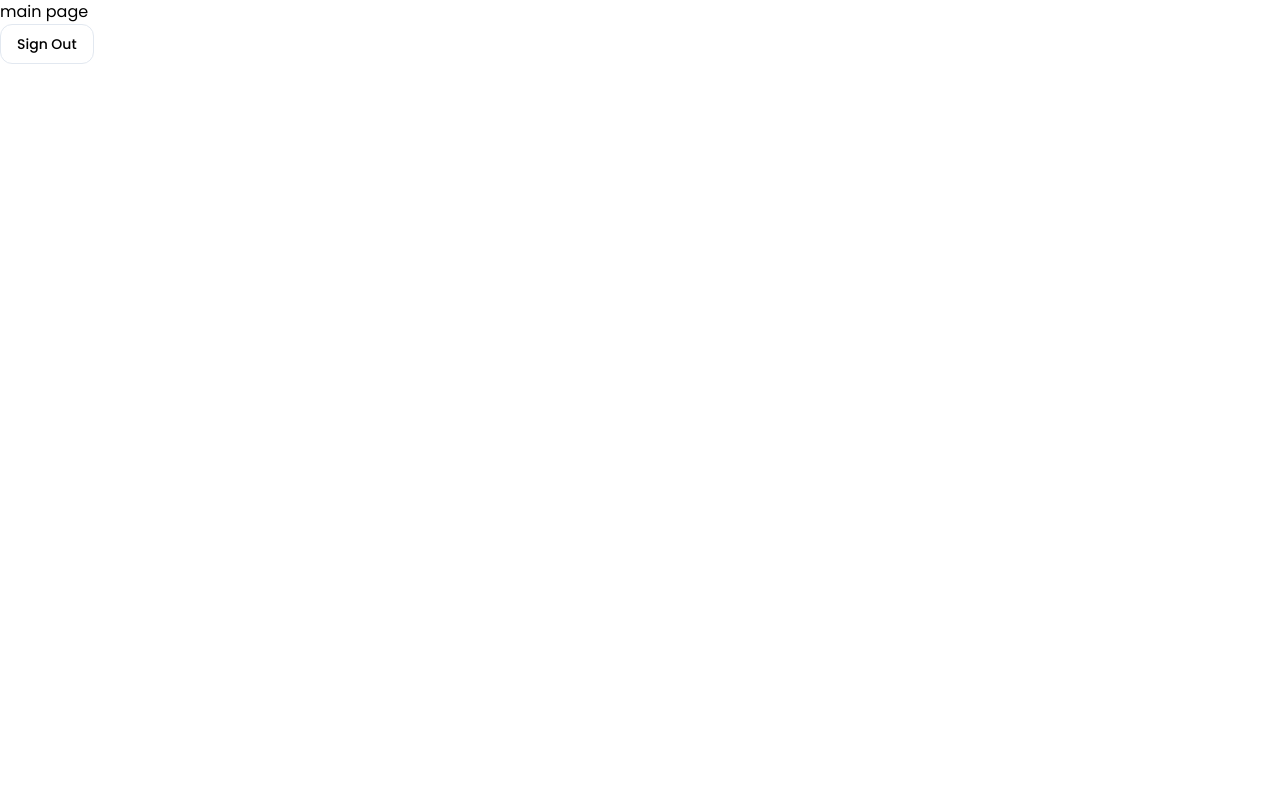
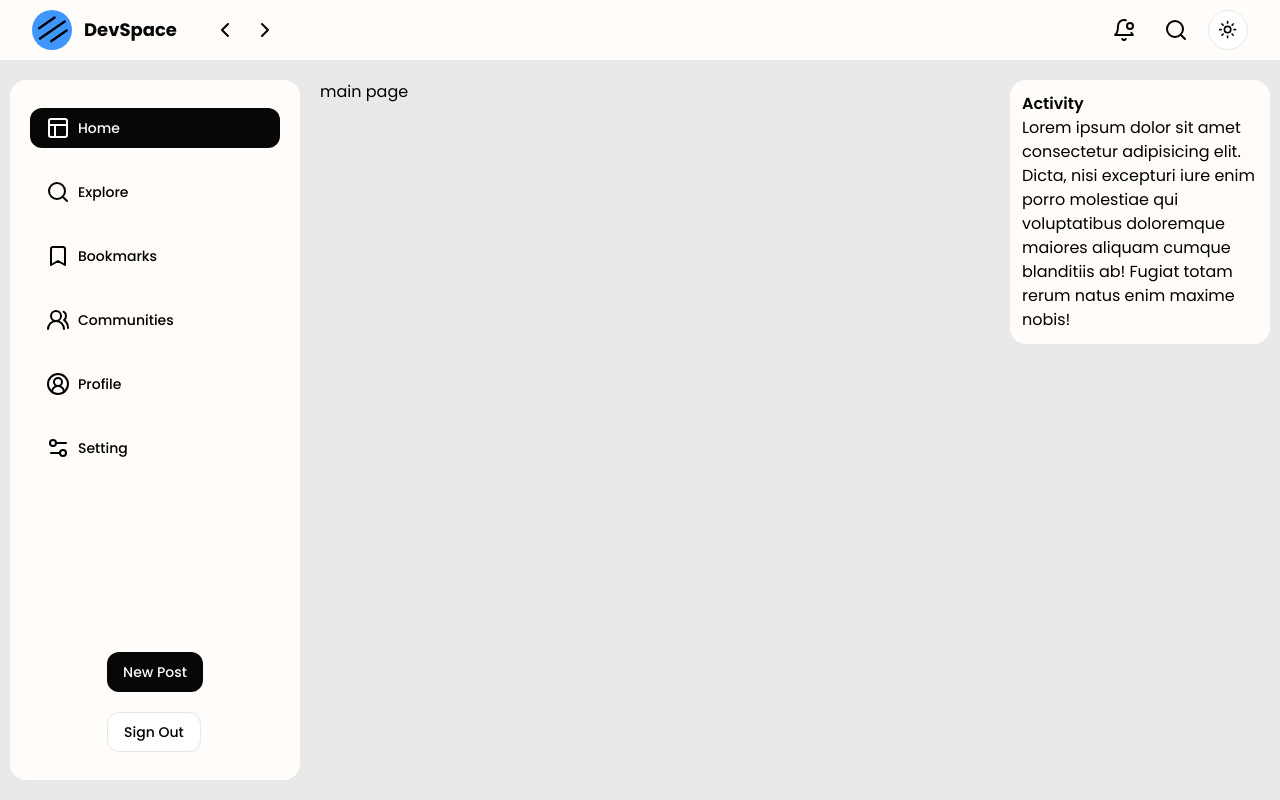
Before and after one commit to lucas-dash/DevSpace, a Next.js app: page /home in a window 1280 px wide. Built offline with nearby package versions, Linux system fonts and the light colour scheme.

Commit message:
main layout

```diff
--- a/src/app/(main)/home/page.tsx
+++ b/src/app/(main)/home/page.tsx
@@ -1,10 +1,3 @@
-import SignOut from '@/app/auth/components/sign-out';
-
 export default async function Main() {
-  return (
-    <div>
-      main page
-      <SignOut />
-    </div>
-  );
+  return <section className="">main page</section>;
 }
--- a/src/app/(main)/layout.tsx
+++ b/src/app/(main)/layout.tsx
@@ -1,7 +1,29 @@
+import Navbar from '@/components/Navbar';
+import Sidebar from '@/components/Sidebar';
+
 export default function MainLayout({
   children,
 }: {
   children: React.ReactNode;
 }) {
-  return <>{children}</>;
+  return (
+    <div className="bg-background dark:bg-background-dark min-h-screen">
+      <Navbar />
+
+      <div className="flex gap-2.5 lg:gap-5 w-full min-h-[calc(100vh-60px)] px-1.5 sm:px-2.5 py-5 ">
+        <Sidebar />
+
+        <main className="flex-1">{children}</main>
+        <section className="max-lg:hidden sticky top-[calc(60px+20px)] rounded-2xl bg-primary dark:bg-primary-dark min-w-[250px] max-w-[260px] h-max p-3">
+          <h3 className="font-semibold">Activity</h3>
+          <p>
+            Lorem ipsum dolor sit amet consectetur adipisicing elit. Dicta, nisi
+            excepturi iure enim porro molestiae qui voluptatibus doloremque
+            maiores aliquam cumque blanditiis ab! Fugiat totam rerum natus enim
+            maxime nobis!
+          </p>
+        </section>
+      </div>
+    </div>
+  );
 }
--- /dev/null
+++ b/src/components/Navbar.tsx
@@ -0,0 +1,66 @@
+import Link from 'next/link';
+import Image from 'next/image';
+import {
+  AlignRight,
+  BellDot,
+  ChevronLeft,
+  ChevronRight,
+  Search,
+} from 'lucide-react';
+import { Button } from './ui/button';
+import { Input } from './ui/input';
+import { ModeToggle } from './ui/mode-toggle';
+
+export default function Navbar() {
+  return (
+    <nav className="w-full sticky top-0 z-50 bg-primary dark:bg-primary-dark flex items-center justify-between h-[60px] max-md:px-5 md:px-8 ">
+      <div className="flex items-center gap-7">
+        <Link
+          href={'/'}
+          aria-label="back to homepage"
+          className="flex items-center gap-3"
+        >
+          <Image src="/logo.svg" alt="DevSpace" width={40} height={40} />
+          <h3 className="font-bold text-lg text-secondary dark:text-secondary-dark">
+            DevSpace
+          </h3>
+        </Link>
+
+        <div className="flex items-center max-sm:hidden">
+          <Button variant={'ghost'} size={'icon'} className="rounded-full">
+            <ChevronLeft />
+          </Button>
+          <Button variant={'ghost'} size={'icon'} className="rounded-full">
+            <ChevronRight />
+          </Button>
+        </div>
+      </div>
+
+      <div className="flex items-center gap-1 sm:gap-3">
+        <Button variant={'ghost'} size={'icon'} className="rounded-full">
+          <BellDot />
+        </Button>
+
+        {/* <div className="relative">
+          <Search className="max-sm:absolute max-sm:top-1/2 max-sm:-translate-y-1/2 max-sm:left-1" />
+          <Input
+          type="text"
+          placeholder="Search..."
+          className="pl-8 max-sm:hidden"
+          />
+        </div> */}
+        <Button variant={'ghost'} size={'icon'} className="rounded-full">
+          <Search />
+        </Button>
+        <ModeToggle />
+        <Button
+          variant={'ghost'}
+          size={'icon'}
+          className="rounded-full sm:hidden"
+        >
+          <AlignRight />
+        </Button>
+      </div>
+    </nav>
+  );
+}
--- /dev/null
+++ b/src/components/Sidebar.tsx
@@ -0,0 +1,64 @@
+import {
+  Bookmark,
+  CircleUserRound,
+  Layout,
+  Search,
+  Settings2,
+  UsersRound,
+} from 'lucide-react';
+import NavLink from './navlink';
+import { Button } from './ui/button';
+import SignOut from '@/app/auth/components/sign-out';
+
+const sidebarLinks = [
+  {
+    title: 'Home',
+    path: '/home',
+    icon: <Layout />,
+  },
+  {
+    title: 'Explore',
+    path: '/search',
+    icon: <Search />,
+  },
+  {
+    title: 'Bookmarks',
+    path: '/bookmarks',
+    icon: <Bookmark />,
+  },
+  {
+    title: 'Communities',
+    path: '/communities',
+    icon: <UsersRound />,
+  },
+  {
+    title: 'Profile',
+    path: '/profile',
+    icon: <CircleUserRound />,
+  },
+  {
+    title: 'Setting',
+    path: '/setting',
+    icon: <Settings2 />,
+  },
+];
+
+export default function Sidebar() {
+  return (
+    <aside className="sticky top-[calc(60px+20px)] h-[calc(100vh-100px)] z-50 bg-primary dark:bg-primary-dark  rounded-2xl min-w-[216px] max-w-[290px] max-md:hidden flex-grow flex flex-col justify-between items-center px-5 py-7">
+      <nav className="flex flex-col items-start gap-6 mx-auto w-full ">
+        {sidebarLinks.map(({ title, path, icon }) => {
+          return <NavLink key={path} href={path} title={title} icon={icon} />;
+        })}
+      </nav>
+
+      <div className="flex flex-col gap-5">
+        <Button>New Post</Button>
+
+        <div>
+          <SignOut />
+        </div>
+      </div>
+    </aside>
+  );
+}
--- /dev/null
+++ b/src/components/navlink.tsx
@@ -0,0 +1,29 @@
+'use client';
+
+import Link from 'next/link';
+import { Button } from './ui/button';
+import { usePathname } from 'next/navigation';
+
+type NavLinkProps = {
+  href: string;
+  title: string;
+  icon?: JSX.Element;
+};
+
+export default function NavLink({ href, title, icon }: NavLinkProps) {
+  const pathname = usePathname();
+  const active = pathname === href;
+
+  return (
+    <Button
+      asChild
+      variant={`${active ? 'default' : 'ghost'}`}
+      className="w-full flex items-center justify-start gap-2"
+    >
+      <Link href={href}>
+        {icon}
+        {title}
+      </Link>
+    </Button>
+  );
+}
--- a/tailwind.config.ts
+++ b/tailwind.config.ts
@@ -43,7 +43,7 @@ module.exports = {
         secondary: '#070707',
         'secondary-dark': '#FFFCF9',
         background: '#E9E9E9',
-        'background-dark': '#171717',
+        'background-dark': '#1F1F1F',
         accent: '#6328E2',
         'accent-dark': '#8B58F8',
         foreground: '#3F96FE',
```
